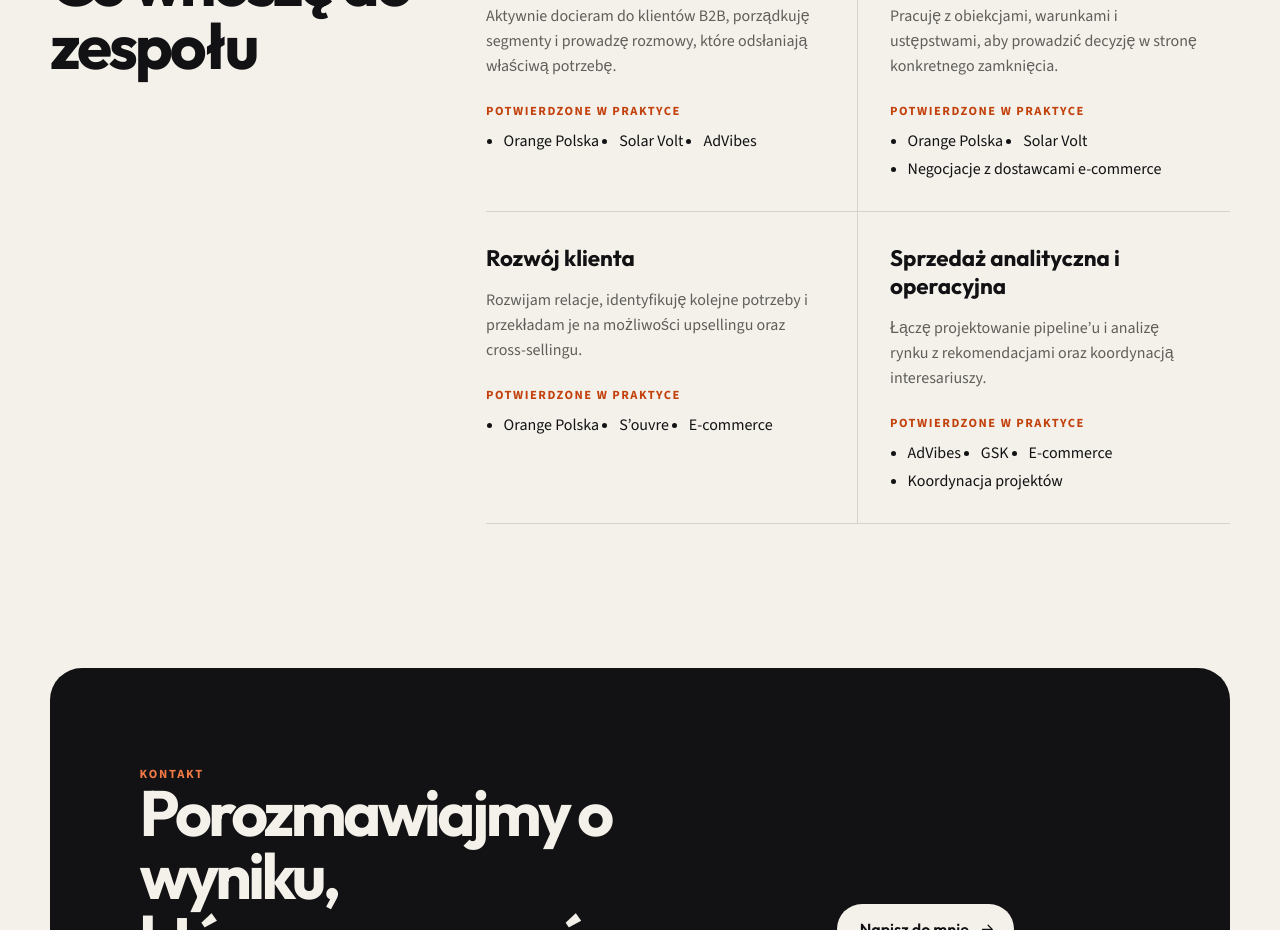
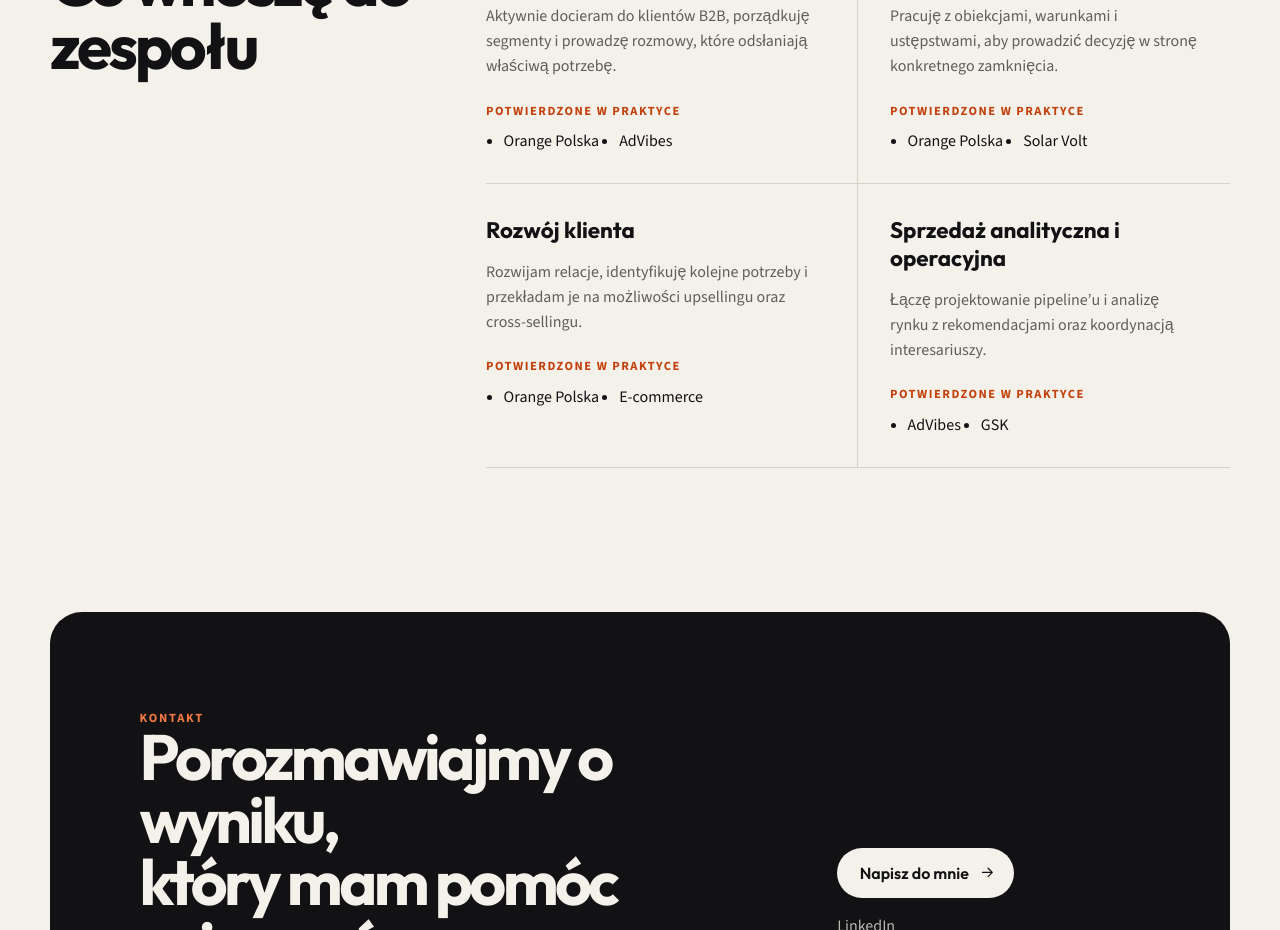
Before and after one commit to adamsnihur/adam-snihur-sales-portfolio, a React (Vite) app: page / in a window 1280 px wide. Shown: the part 5460-6390 px from the top of the page. Built offline with nearby package versions, Linux system fonts and the light colour scheme.

Commit message:
fix: focus capability evidence

```diff
--- a/src/data/capabilities.ts
+++ b/src/data/capabilities.ts
@@ -5,24 +5,24 @@ export const capabilities: Capability[] = [
     title: "Prospecting i discovery",
     description:
       "Aktywnie docieram do klientów B2B, porządkuję segmenty i prowadzę rozmowy, które odsłaniają właściwą potrzebę.",
-    evidence: ["Orange Polska", "Solar Volt", "AdVibes"],
+    evidence: ["Orange Polska", "AdVibes"],
   },
   {
     title: "Negocjacje i finalizacja",
     description:
       "Pracuję z obiekcjami, warunkami i ustępstwami, aby prowadzić decyzję w stronę konkretnego zamknięcia.",
-    evidence: ["Orange Polska", "Solar Volt", "Negocjacje z dostawcami e-commerce"],
+    evidence: ["Orange Polska", "Solar Volt"],
   },
   {
     title: "Rozwój klienta",
     description:
       "Rozwijam relacje, identyfikuję kolejne potrzeby i przekładam je na możliwości upsellingu oraz cross-sellingu.",
-    evidence: ["Orange Polska", "S’ouvre", "E-commerce"],
+    evidence: ["Orange Polska", "E-commerce"],
   },
   {
     title: "Sprzedaż analityczna i operacyjna",
     description:
       "Łączę projektowanie pipeline’u i analizę rynku z rekomendacjami oraz koordynacją interesariuszy.",
-    evidence: ["AdVibes", "GSK", "E-commerce", "Koordynacja projektów"],
+    evidence: ["AdVibes", "GSK"],
   },
 ];
```
